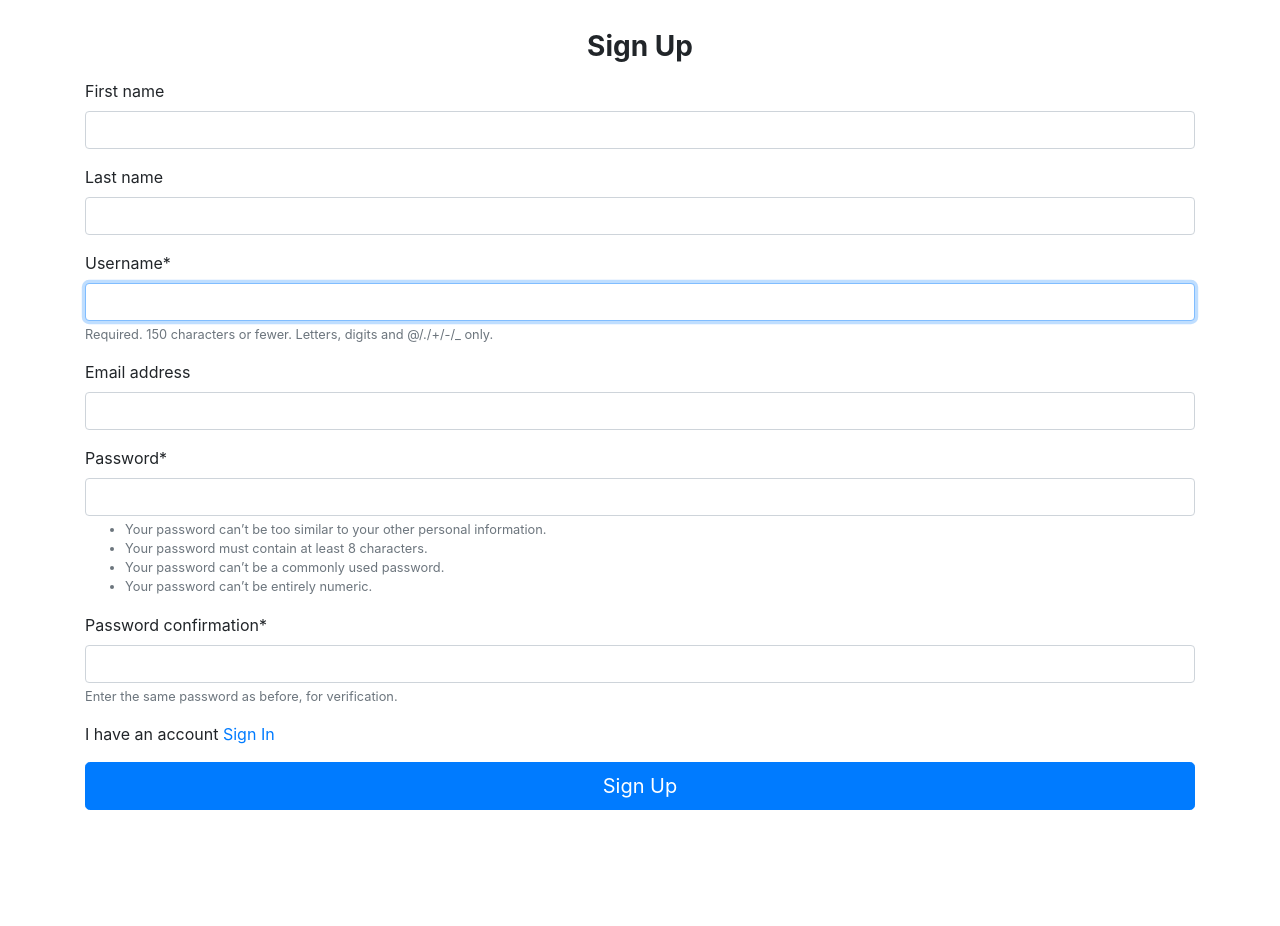
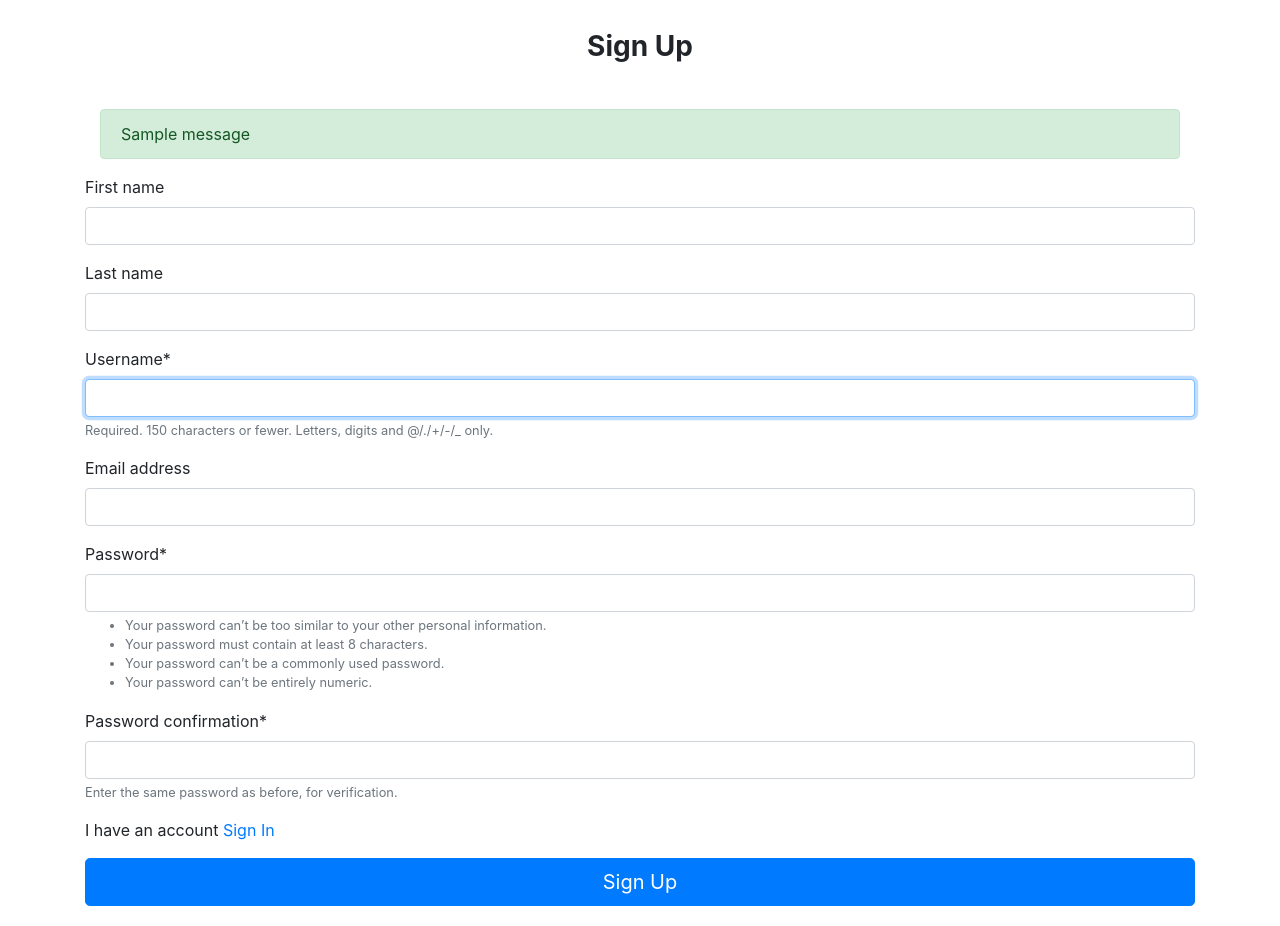
Before and after one commit to Programmer-Edilson/Notes-Django, a Django app: page /register/signup/ in a window 1280 px wide. Before the commit the page ends 810 px from the top, so only its background shows below. Run offline with Django 4.2, Linux system fonts and the light colour scheme; one stand-in notice (Sample message) is shown; some libraries are stand-ins or nearby versions.

Commit message:
signup show error mesages

```diff
--- a/register/templates/signup.html
+++ b/register/templates/signup.html
@@ -31,7 +31,18 @@
      <section>
 		<div class="container">
 		    <h3><strong>Sign Up</strong></h3>
-		    <form method="POST" action="{% url 'signup' %}">
+
+			{% if messages %}
+				{% for message in messages %}
+						<div class="container">
+								<div class="alert alert-{{ message.tags }}" role="alert">
+								{{ message }}
+								</div>
+						</div>
+				{% endfor %}
+		    {% endif %}
+
+			<form method="POST" action="{% url 'signup' %}">
 				{% csrf_token %}
 				{{ form | crispy }}
 				<p>I have an account <a href="{% url 'login' %}">Sign In</a></p>
--- a/register/views.py
+++ b/register/views.py
@@ -21,10 +21,21 @@ def signup(request):
                 return redirect('notes')
             else:
                 return redirect('login')
+        else:
+            form = UserForm(initial={
+                'first_name': request.POST['first_name'],
+                'last_name' : request.POST['last_name'],
+                'username' : request.POST['username'],
+                'email' : request.POST['email']
+            })
 
-    form = UserForm()
-    context = {'form': form}
-    return render(request, 'signup.html', context)
+            messages.warning(request, "Try a different username and password")
+            context = {'form': form}
+            return render(request, 'signup.html', context)
+    else:
+        form = UserForm()
+        context = {'form': form}
+        return render(request, 'signup.html', context)
 
 @login_required
 def delete(request):
```
